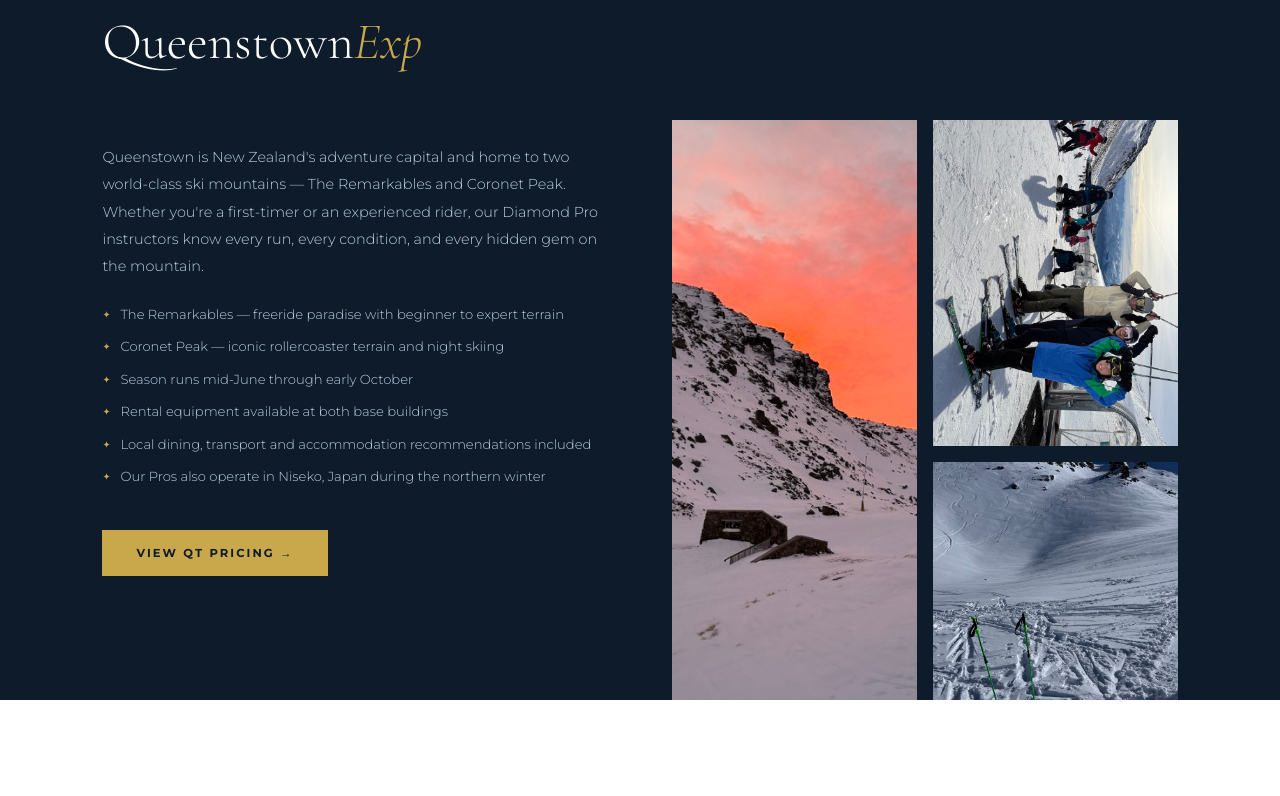
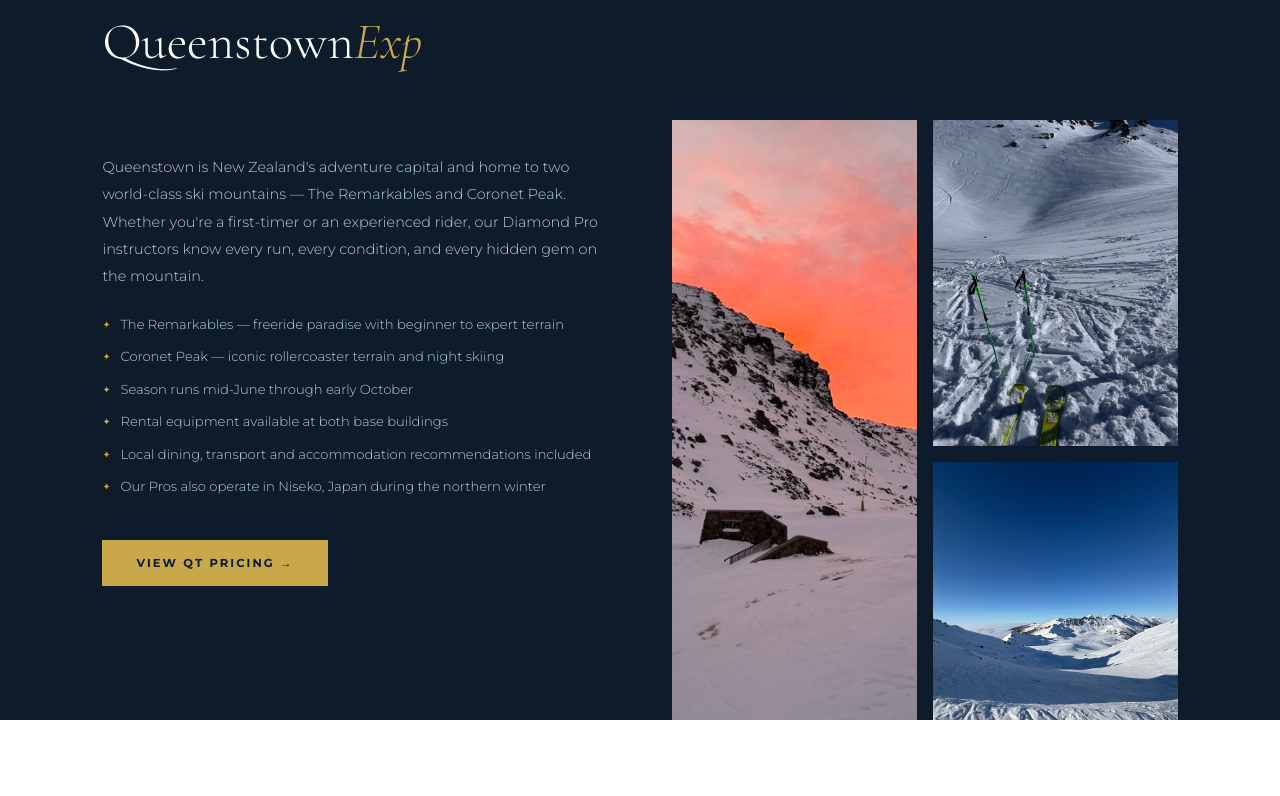
Before and after one commit to Skimanz/diamondexp-website, a plain HTML site: page index.html in a window 1280 px wide. Shown: the part 2424-3220 px from the top of the page. Drawn offline with nearby package versions, Linux system fonts and the light colour scheme.

Commit message:
Update index.html

```diff
--- a/index.html
+++ b/index.html
@@ -139,10 +139,10 @@
   /* QUEENSTOWNEXP */
   #qtexp { background: var(--navy); position: relative; overflow: hidden; }
   .qtexp-grid { display: grid; grid-template-columns: 1fr 1fr; gap: 4rem; align-items: center; }
-  .qtexp-images { display: grid; grid-template-columns: 1fr 1fr; gap: 1rem; height: 480px; }
+  .qtexp-images { display: grid; grid-template-columns: 1fr 1fr; grid-template-rows: 1fr 1fr; gap: 1rem; height: 500px; }
   .qtexp-img { width: 100%; object-fit: cover; display: block; }
   .qtexp-img--tall { grid-row: span 2; height: 100%; object-fit: cover; width: 100%; }
-  .qtexp-img--short { height: 100%; object-fit: cover; width: 100%; }
+  .qtexp-img--short { height: 100%; object-fit: cover; object-position: center top; image-orientation: from-image; }
   .qtexp-text .section-body { color: var(--ice-dim); margin-bottom: 1.5rem; }
   .qtexp-highlights { list-style: none; display: flex; flex-direction: column; gap: 0.8rem; margin-top: 1.5rem; }
   .qtexp-highlights li { display: flex; align-items: flex-start; gap: 10px; font-size: 0.82rem; color: var(--ice-dim); font-weight: 300; line-height: 1.5; }
@@ -469,8 +469,8 @@
     </div>
     <div class="qtexp-images reveal">
       <img class="qtexp-img qtexp-img--tall" src="https://raw.githubusercontent.com/Skimanz/diamondexp-website/main/images/qt-sunset.jpg" alt="The Remarkables at sunset" loading="lazy" />
-      <img class="qtexp-img qtexp-img--short" src="https://raw.githubusercontent.com/Skimanz/diamondexp-website/main/images/qt1.jpg" alt="Queenstown skiing" loading="lazy" />
-      <img class="qtexp-img qtexp-img--short" src="https://raw.githubusercontent.com/Skimanz/diamondexp-website/main/images/qt2.jpg" alt="Group skiing Queenstown" loading="lazy" />
+      <img class="qtexp-img qtexp-img--short" src="https://raw.githubusercontent.com/Skimanz/diamondexp-website/main/images/qt2.jpg" alt="Queenstown group skiing" loading="lazy" />
+      <img class="qtexp-img qtexp-img--short" src="https://raw.githubusercontent.com/Skimanz/diamondexp-website/main/images/hero.jpg" alt="The Remarkables blue sky" loading="lazy" />
     </div>
   </div>
 </section>
```
